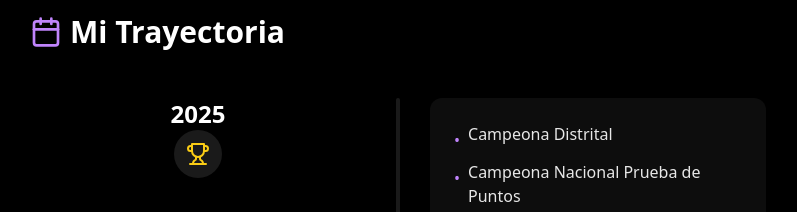
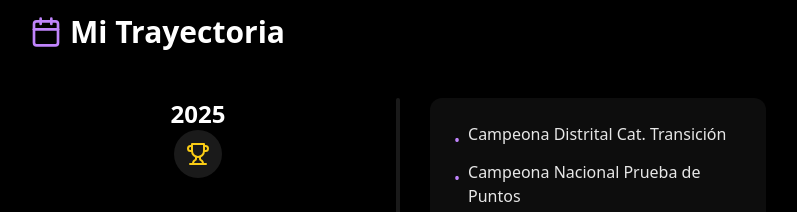
Before and after one commit to miguelggdev/emyng-website, a React (Vite) app: page / in a window 1280 px wide. Shown: the part 4860-5072 px from the top of the page, without its empty margins (242-1039 px from the left). Built offline with nearby package versions, Linux system fonts and the light colour scheme.

Commit message:
[dyad] Actualizando logro de 2025 - wrote 1 file(s) + extra files edited outside of Dyad

```diff
--- a/src/components/LogrosTimeline.tsx
+++ b/src/components/LogrosTimeline.tsx
@@ -5,7 +5,7 @@ const timelineEvents = [
   {
     year: "2025",
     events: [
-      "Campeona Distrital",
+      "Campeona Distrital Cat. Transición",
       "Campeona Nacional Prueba de Puntos",
       "Campeona Panamericana",
     ],
```
